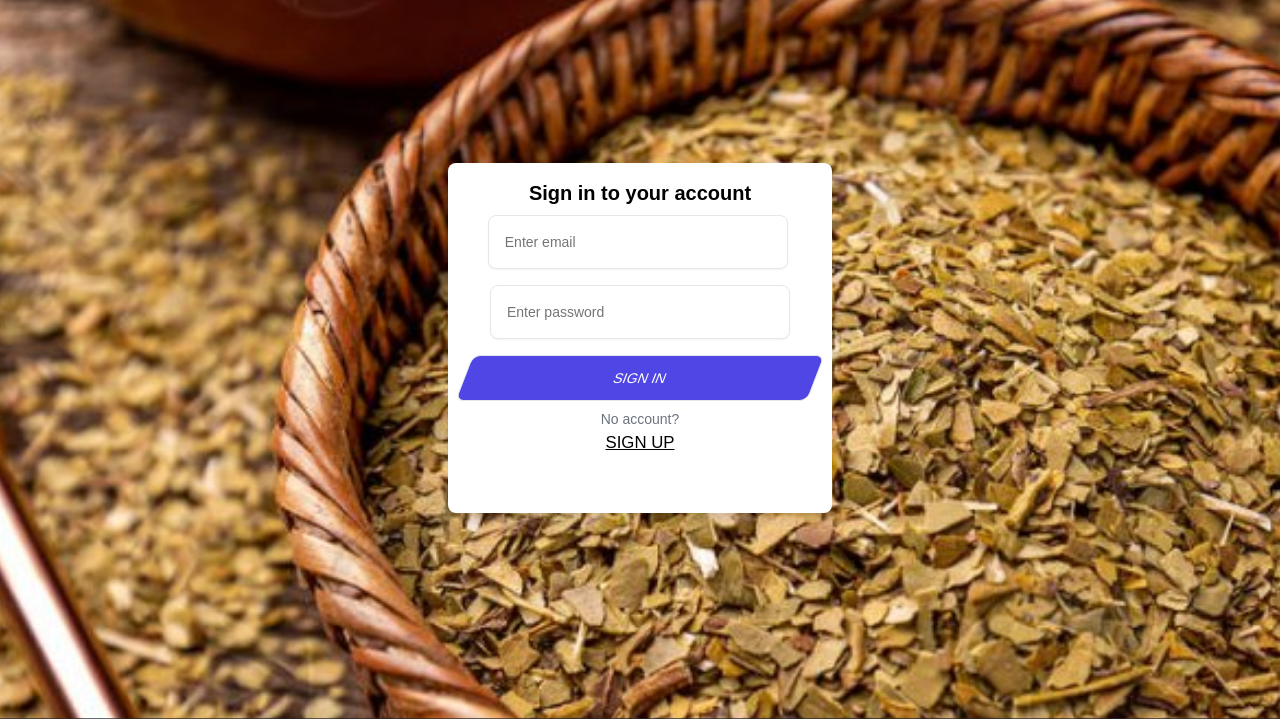
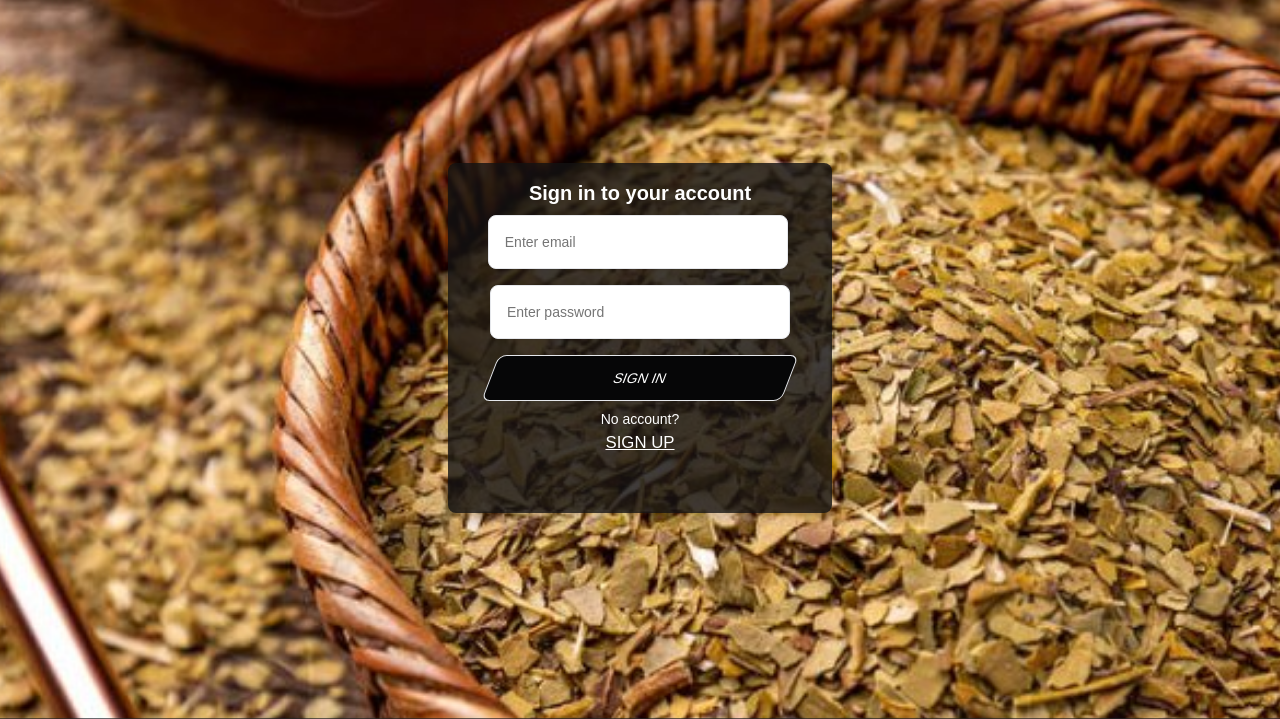
Before and after one commit to pelucaa17/TPE-WEB, a plain HTML site: page registro.html in a window 1280 px wide. Shown: the part 285-1004 px from the top of the page. Drawn offline with Linux system fonts and the light colour scheme; a web font is replaced by a local one.

Commit message:
cambio en el form

```diff
--- a/css/style.css
+++ b/css/style.css
@@ -61,6 +61,7 @@ body {
 button {
     background: #FFFFFF;
     border: none;
+    border-radius: 0.5rem;
     padding: 10px 20px;
     font-weight: 600;
     width: 120px;
@@ -83,6 +84,7 @@ button::before {
     right: 0;
     left: 0;
     background: #00C3FF;
+    border-radius: 0.5rem;
     opacity: 0;
     z-index: -1;
     transition: all 0.5s;
@@ -195,7 +197,7 @@ a {
 
 .form {
 
-    background-color: #fff;
+    background-color: #131212ce;
     width: 30%;
     height: 50%;
     display: flex;
@@ -211,7 +213,7 @@ a {
     line-height: 1.75rem;
     font-weight: 600;
     text-align: center;
-    color: #000;
+    color: #FFFFFF;
   }
 
   .input-container {
@@ -241,7 +243,7 @@ a {
     padding-bottom: 0.75rem;
     padding-left: 1.25rem;
     padding-right: 1.25rem;
-    background-color: #4F46E5;
+    background-color: #060607;
     color: #ffffff;
     font-size: 0.875rem;
     line-height: 1.25rem;
@@ -252,13 +254,14 @@ a {
   }
 
   .signup-link {
-    color: #6B7280;
+    color: #FFFFFF;
     font-size: 0.875rem;
     line-height: 1.25rem;
     text-align: center;
   }
 
   .signup-link a {
+    color: #ffffff;
     text-decoration: underline;
   }
 
--- a/registro.html
+++ b/registro.html
@@ -52,12 +52,15 @@
            <span>
            </span>
        </div>
-       <div class="input-container">
+       <div class="containerpwsub">
+        <div class="input-container">
            <input type="password" placeholder="Enter password">
          </div>
           <button type="submit" class="submit">
          Sign in
        </button>
+       </div>
+
 
        <p class="signup-link">
          No account?
```
